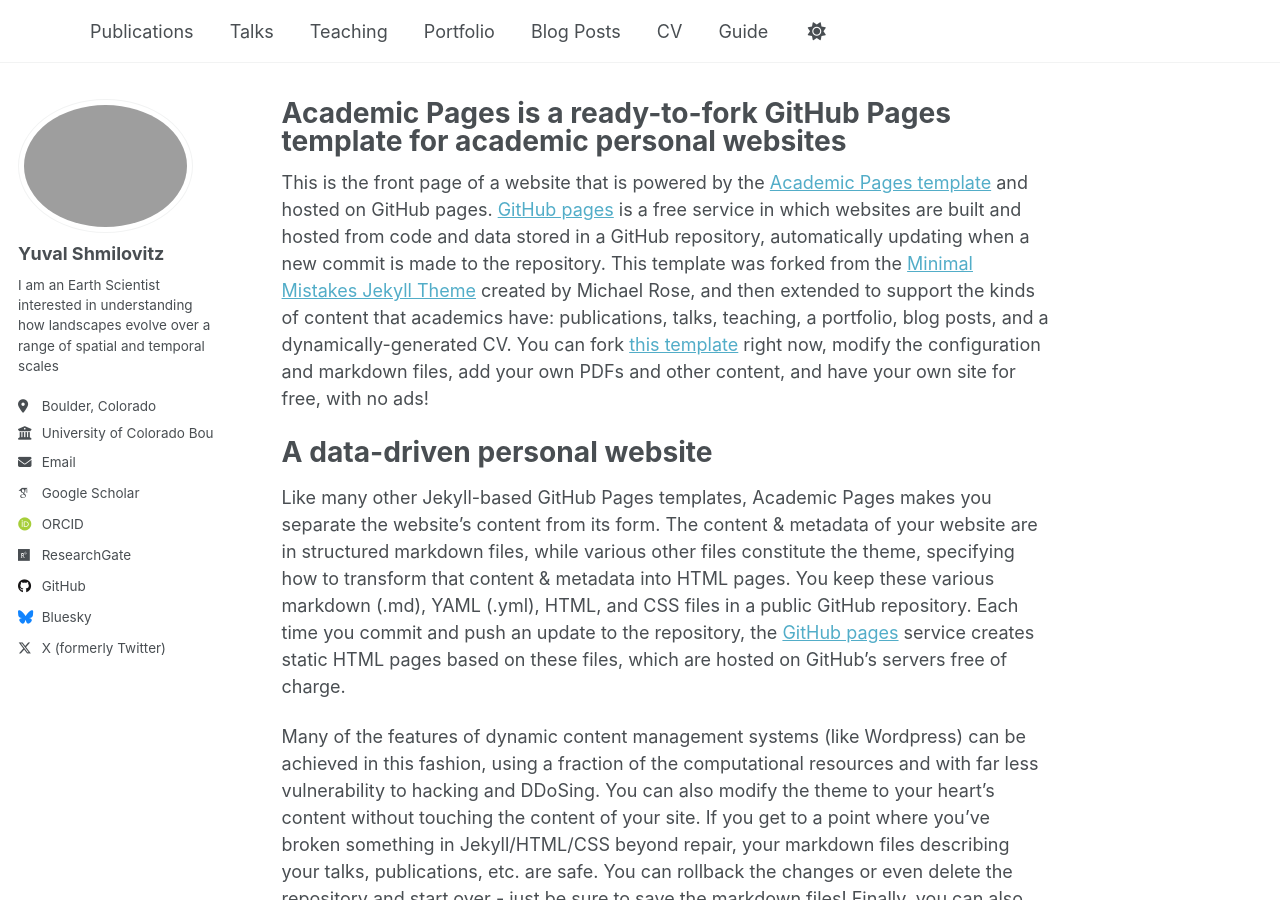
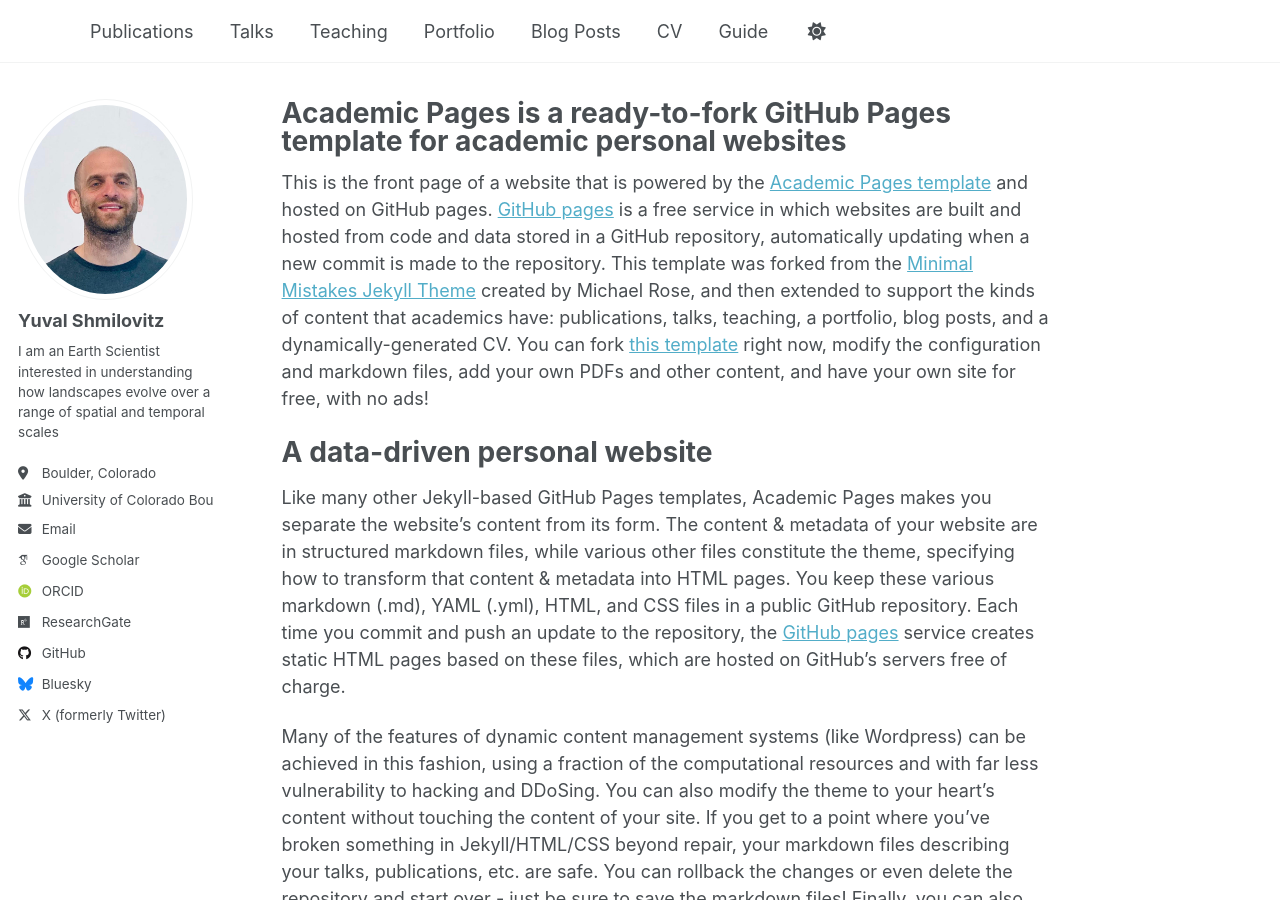
Before and after one commit to yuvalsmilo/yuvalsmilo.github.io, a Jekyll site: the page built from _pages/about.md, in a window 1280 px wide and 900 px high. Built offline with Jekyll 4.4.1, drawn with Linux system fonts in a browser that asks for light colours; some web fonts are replaced.

Commit message:
Update _config.yml

```diff
--- a/_config.yml
+++ b/_config.yml
@@ -22,7 +22,7 @@
 #               Additional customization can be done by editing /_includes/author-profile.html
 author:
   # Biographic information
-  avatar           : "ProfilePic.jpg"
+  avatar           : "ProfilePic.jpeg"
   name             : "Yuval Shmilovitz"
   pronouns         : # example: "she/her"
   bio              : "I am an Earth Scientist interested in understanding how landscapes evolve over a range of spatial and temporal scales"
```
